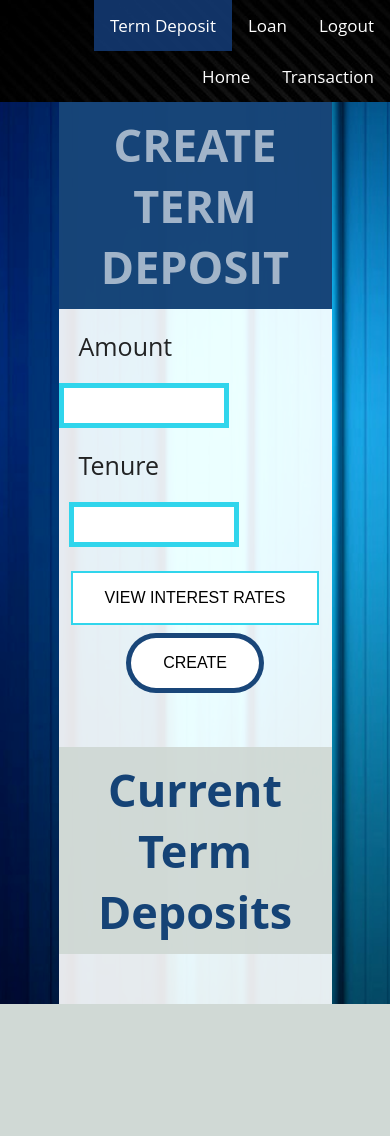
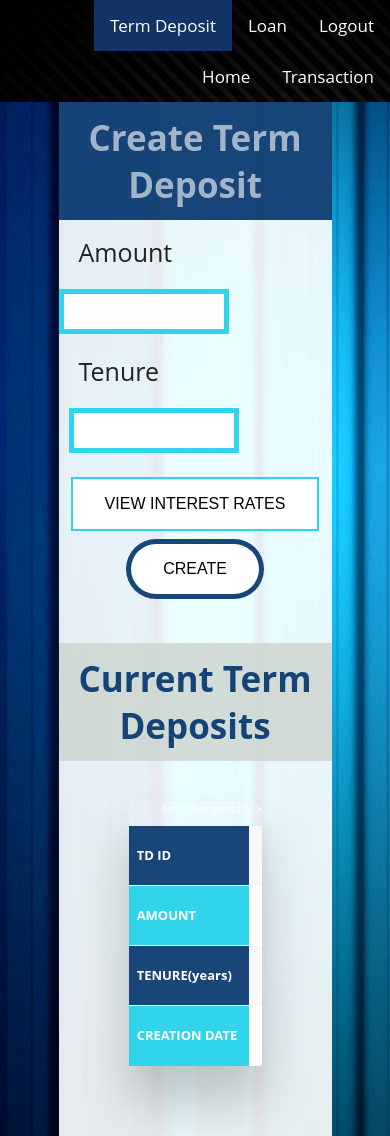
Before and after one commit to MiSF1T/micro-finance-system, a PHP site: page /td.html in a window 390 px wide. Before the commit the page ends 1004 px from the top, so only its background shows below. Run offline with PHP 8.4, Linux system fonts and the light colour scheme.

Commit message:
TD update

```diff
--- a/term deposit/styles/style.css
+++ b/term deposit/styles/style.css
@@ -76,17 +76,17 @@
 }
 
 h1.A {
-    font-size: 45px;
+    font-size: 35px;
     text-align: center;
-    margin: 0px 0px 20px 0px;
+    margin: 0px 0px 15px 0px;
     padding: 12px;
     color: rgba(255,255,255, 0.6);
     /*text-shadow: 3px 3px 1px black;*/
 }
 h1.B {
-    font-size: 45px;
+    font-size: 35px;
     text-align: center;
-    margin: 50px auto;
+    margin: 40px auto;
     padding: 12px 0;
     color: rgba(0, 50, 107,0.9);
     /*text-shadow: 3px 3px 1px black;*/
@@ -175,3 +175,151 @@
     background-color: rgba(0, 50, 107,0.9);
     color: white;
   }
+
+  /*Table styles
+  .table-wrapper {
+    overflow-x:auto;
+    display: flex;
+    justify-content: center;
+    max-width: 1200px;
+  }
+
+  table {
+    width: 60%;
+    border-collapse: collapse;
+    margin: 20px auto;
+  }
+
+  th  {
+    height: 40px;
+    background-color: rgba(26, 209, 234, 0.9);
+    color: rgba(255, 255, 255, 0.9);
+  }
+
+  td{
+    height: 30px;
+  }
+
+  th, td {
+    padding: 10px;
+    border-bottom: 1px solid rgba(19, 57, 114, 0.9);
+  }
+
+  table, th, td {
+    border: 1px solid rgba(109, 109, 109, 0.8);
+    text-align: center;
+  }
+
+
+  tr:nth-child(even) {background-color: rgba(255,255,255, 0.6);}
+  */
+
+  /* Table Styles */
+
+.table-wrapper{
+  margin: 10px 70px 70px;
+  box-shadow: 0px 35px 50px rgba( 0, 0, 0, 0.2 );
+}
+
+.fl-table {
+  border-radius: 5px;
+  font-size: 16px;
+  font-weight: normal;
+  border: none;
+  border-collapse: collapse;
+  width: 100%;
+  max-width: 100%;
+  white-space: nowrap;
+  background-color: white;
+}
+
+.fl-table td, .fl-table th {
+  text-align: center;
+  padding: 8px;
+}
+
+.fl-table td {
+  border-right: 1px solid #f8f8f8;
+  font-size: 14px;
+}
+
+.fl-table thead th {
+  color: #ffffff;
+  background: rgba(26, 209, 234, 0.9);
+}
+
+
+.fl-table thead th:nth-child(odd) {
+  color: #ffffff;
+  background: rgba(0, 50, 107,0.9);
+}
+
+.fl-table tr:nth-child(even) {
+  background: rgba(226, 226, 226, 0.9);
+}
+
+/* Responsive */
+
+@media (max-width: 767px) {
+  .fl-table {
+      display: block;
+      width: 100%;
+  }
+  .table-wrapper:before{
+      content: "Scroll horizontally >";
+      display: block;
+      text-align: right;
+      font-size: 11px;
+      color: white;
+      padding: 0 0 10px;
+  }
+  .fl-table thead, .fl-table tbody, .fl-table thead th {
+      display: block;
+  }
+  .fl-table thead th:last-child{
+      border-bottom: none;
+  }
+  .fl-table thead {
+      float: left;
+  }
+  .fl-table tbody {
+      width: auto;
+      position: relative;
+      overflow-x: auto;
+  }
+  .fl-table td, .fl-table th {
+      padding: 20px .625em .625em .625em;
+      height: 60px;
+      vertical-align: middle;
+      box-sizing: border-box;
+      overflow-x: hidden;
+      overflow-y: auto;
+      width: 120px;
+      font-size: 13px;
+      text-overflow: ellipsis;
+  }
+  .fl-table thead th {
+      text-align: left;
+      border-bottom: 1px solid #f7f7f9;
+  }
+  .fl-table tbody tr {
+      display: table-cell;
+  }
+  .fl-table tbody tr:nth-child(odd) {
+      background: none;
+  }
+  .fl-table tr:nth-child(even) {
+      background: transparent;
+  }
+  .fl-table tr td:nth-child(odd) {
+      background: #F8F8F8;
+      border-right: 1px solid #E6E4E4;
+  }
+  .fl-table tr td:nth-child(even) {
+      border-right: 1px solid #E6E4E4;
+  }
+  .fl-table tbody td {
+      display: block;
+      text-align: center;
+  }
+}
--- a/term deposit/td.html
+++ b/term deposit/td.html
@@ -21,7 +21,7 @@
 
     <div class="super-container">
         <div class="block1">
-            <h1 class="A">CREATE TERM DEPOSIT</h1>
+            <h1 class="A">Create Term Deposit</h1>
         </div>
 
         <!--Container for label, inputs and buttons-->
@@ -46,6 +46,68 @@
             <h1 class="B">Current Term Deposits</h1>
         </div>
 
+        <!--Current term deposit table(responsive container)
+        <div class="table-wrapper">
+            <table>
+                <th>TD ID</th>
+                <th>AMOUNT</th>
+                <th>TENURE(years)</th>
+                <th>CREATION DATE</th>
+
+                <tr>
+                    <td>8765</td>
+                    <td>20000</td>
+                    <td>2</td>
+                    <td>20/01/2020</td>
+                </tr>
+                <tr>
+                    <td>4256</td>
+                    <td>10000</td>
+                    <td>1</td>
+                    <td>9/04/2020</td>
+                </tr>
+                <tr>
+                    <td>2765</td>
+                    <td>10000</td>
+                    <td>1</td>
+                    <td>17/05/2020</td>
+                </tr>
+            </table>
+        </div>-->
+
+        <div class="table-wrapper">
+            <table class="fl-table">
+                <thead>
+                <tr>
+                    <th>TD ID</th>
+                    <th>AMOUNT</th>
+                    <th>TENURE(years)</th>
+                    <th>CREATION DATE</th>
+                </tr>
+                </thead>
+
+                <tbody>
+                <tr>
+                    <td>8765</td>
+                    <td>20000</td>
+                    <td>2</td>
+                    <td>20/01/2020</td>
+                </tr>
+                <tr>
+                    <td>4256</td>
+                    <td>10000</td>
+                    <td>1</td>
+                    <td>9/04/2020</td>
+                </tr>
+                <tr>
+                    <td>2765</td>
+                    <td>10000</td>
+                    <td>1</td>
+                    <td>17/05/2020</td>
+                </tr>
+                <tbody>
+            </table>
+        </div>
 
         <script src="scripts/main.js"></script>
     </div>
```
